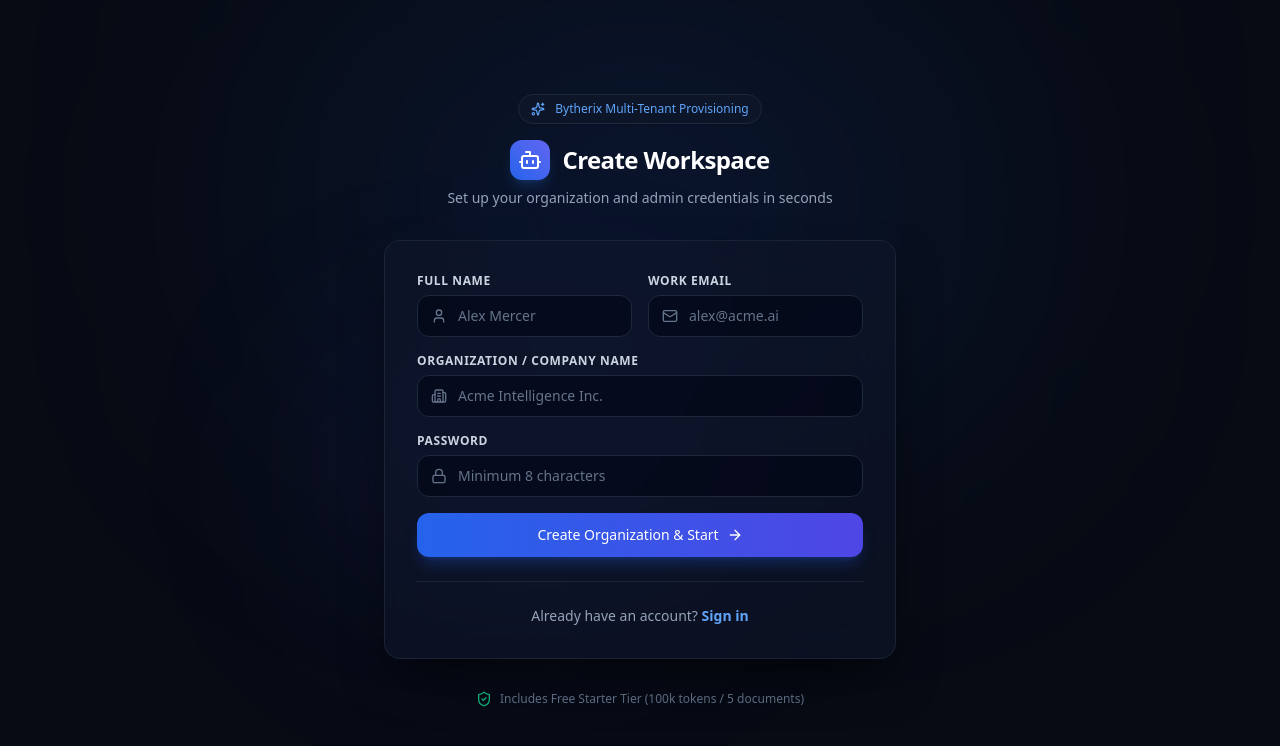
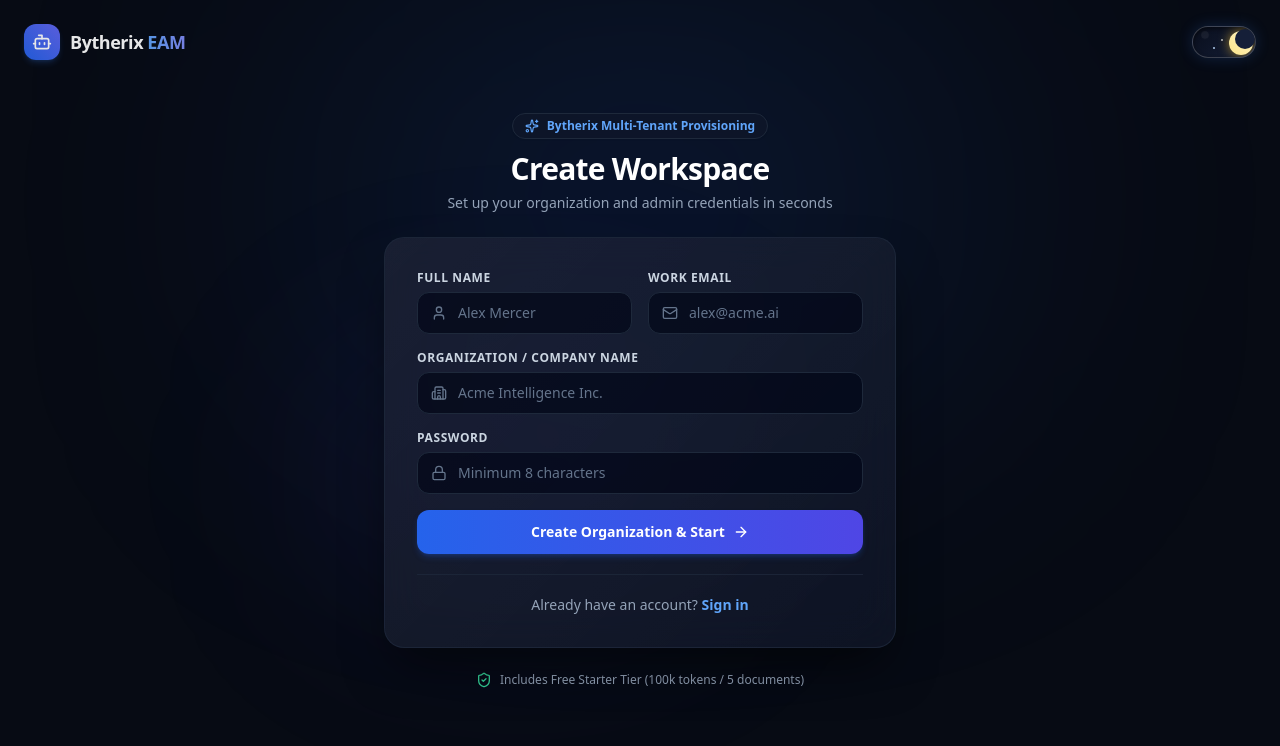
Before and after one commit to rustamtimalsina/bytherix-eam, a Next.js app in the folder frontend/: page /signup in a window 1280 px wide. Shown: the top 746 px of the page. Built offline with nearby package versions, Linux system fonts and the light colour scheme; no server answers.

Commit message:
feat(ui): add CosmicThemeToggle and 3D tactile card with full light/dark contrast to login and signup pages

```diff
--- a/frontend/src/app/signup/page.tsx
+++ b/frontend/src/app/signup/page.tsx
@@ -6,6 +6,8 @@ import { useRouter } from "next/navigation";
 import { Bot, Building2, Lock, Mail, User, ArrowRight, ShieldCheck, Sparkles } from "lucide-react";
 import { api } from "@/lib/api";
 import { useAuth } from "@/lib/auth-context";
+import { CosmicThemeToggle } from "@/components/CosmicThemeToggle";
+import { TiltCard3D } from "@/components/TiltCard3D";
 
 export default function SignupPage() {
   const router = useRouter();
@@ -39,37 +41,45 @@ export default function SignupPage() {
   };
 
   return (
-    <div className="relative min-h-screen flex items-center justify-center p-4 bg-[#070b14] overflow-hidden">
+    <div className="relative min-h-screen flex items-center justify-center p-4 bg-slate-50 dark:bg-[#070b14] text-slate-900 dark:text-white transition-colors duration-300 overflow-hidden">
+      {/* Top Navbar with Logo and Cosmic Theme Toggle */}
+      <header className="absolute top-0 left-0 right-0 p-4 sm:p-6 flex justify-between items-center max-w-7xl mx-auto z-20">
+        <Link href="/" className="flex items-center gap-2.5 opacity-90 hover:opacity-100 transition-opacity">
+          <div className="w-9 h-9 rounded-xl bg-gradient-to-tr from-blue-600 to-indigo-500 flex items-center justify-center shadow-md shadow-blue-500/20">
+            <Bot className="w-5 h-5 text-white" />
+          </div>
+          <span className="text-lg font-bold tracking-tight text-slate-900 dark:text-white">
+            Bytherix <span className="text-transparent bg-clip-text bg-gradient-to-r from-blue-600 to-indigo-600 dark:from-blue-400 dark:to-indigo-400">EAM</span>
+          </span>
+        </Link>
+        <CosmicThemeToggle />
+      </header>
+
       {/* Background ambient light */}
-      <div className="absolute top-1/4 left-1/2 -translate-x-1/2 -translate-y-1/2 w-[650px] h-[380px] bg-blue-600/15 blur-[140px] pointer-events-none rounded-full" />
-      <div className="absolute bottom-1/4 left-1/4 w-[400px] h-[250px] bg-indigo-600/10 blur-[100px] pointer-events-none rounded-full" />
+      <div className="absolute top-1/4 left-1/2 -translate-x-1/2 -translate-y-1/2 w-[650px] h-[380px] bg-blue-500/10 dark:bg-blue-600/15 blur-[140px] pointer-events-none rounded-full" />
+      <div className="absolute bottom-1/4 left-1/4 w-[400px] h-[250px] bg-indigo-500/10 dark:bg-indigo-600/10 blur-[100px] pointer-events-none rounded-full" />
 
-      <div className="relative w-full max-w-lg">
+      <div className="relative w-full max-w-lg pt-12 sm:pt-0">
         {/* Header branding */}
-        <div className="flex flex-col items-center mb-8 text-center">
-          <div className="flex items-center gap-2.5 px-3 py-1.5 rounded-full bg-slate-900/80 border border-slate-800 text-blue-400 text-xs font-medium mb-4 backdrop-blur-sm shadow-sm">
+        <div className="flex flex-col items-center mb-6 text-center">
+          <div className="flex items-center gap-2 px-3 py-1 rounded-full bg-slate-200/60 dark:bg-slate-900/80 border border-slate-300/60 dark:border-slate-800 text-blue-600 dark:text-blue-400 text-xs font-semibold mb-3 backdrop-blur-sm shadow-sm">
             <Sparkles className="w-3.5 h-3.5" />
             <span>Bytherix Multi-Tenant Provisioning</span>
           </div>
 
-          <div className="flex items-center gap-3">
-            <div className="w-10 h-10 rounded-xl bg-gradient-to-tr from-blue-600 to-indigo-500 flex items-center justify-center shadow-lg shadow-blue-500/20">
-              <Bot className="w-6 h-6 text-white" />
-            </div>
-            <h1 className="text-2xl font-bold tracking-tight text-white">
-              Create Workspace
-            </h1>
-          </div>
-          <p className="mt-2 text-sm text-slate-400">
+          <h1 className="text-2xl sm:text-3xl font-extrabold tracking-tight text-slate-900 dark:text-white">
+            Create Workspace
+          </h1>
+          <p className="mt-1.5 text-xs sm:text-sm text-slate-600 dark:text-slate-400">
             Set up your organization and admin credentials in seconds
           </p>
         </div>
 
-        {/* Card */}
-        <div className="rounded-2xl border border-slate-800/80 bg-slate-900/60 p-8 backdrop-blur-xl shadow-2xl shadow-black/60">
+        {/* 3D Tactile Card */}
+        <TiltCard3D maxTilt={5} className="card-depth-3d rounded-2xl border border-slate-200/90 dark:border-slate-800/80 bg-white/90 dark:bg-slate-900/60 p-6 sm:p-8 backdrop-blur-xl shadow-xl dark:shadow-2xl dark:shadow-black/60">
           {error && (
-            <div className="mb-6 p-3.5 rounded-xl bg-red-950/40 border border-red-800/60 text-red-300 text-sm flex items-center gap-2">
-              <ShieldCheck className="w-4 h-4 text-red-400 shrink-0" />
+            <div className="mb-5 p-3 rounded-xl bg-rose-50 dark:bg-rose-950/40 border border-rose-200 dark:border-rose-900/50 text-rose-700 dark:text-rose-300 text-xs flex items-center gap-2">
+              <ShieldCheck className="w-4 h-4 text-rose-500 shrink-0" />
               <span>{error}</span>
             </div>
           )}
@@ -77,70 +87,70 @@ export default function SignupPage() {
           <form onSubmit={handleSubmit} className="space-y-4">
             <div className="grid grid-cols-1 md:grid-cols-2 gap-4">
               <div>
-                <label className="block text-xs font-semibold uppercase tracking-wider text-slate-300 mb-1.5">
+                <label className="block text-xs font-semibold uppercase tracking-wider text-slate-700 dark:text-slate-300 mb-1.5">
                   Full Name
                 </label>
                 <div className="relative">
-                  <User className="w-4 h-4 text-slate-500 absolute left-3.5 top-1/2 -translate-y-1/2" />
+                  <User className="w-4 h-4 text-slate-400 dark:text-slate-500 absolute left-3.5 top-1/2 -translate-y-1/2" />
                   <input
                     type="text"
                     required
                     value={fullName}
                     onChange={(e) => setFullName(e.target.value)}
                     placeholder="Alex Mercer"
-                    className="w-full pl-10 pr-4 py-2.5 rounded-xl bg-slate-950/70 border border-slate-800 text-sm text-white placeholder-slate-500 focus:outline-none focus:border-blue-500 focus:ring-1 focus:ring-blue-500 transition-all"
+                    className="w-full pl-10 pr-4 py-2.5 rounded-xl bg-slate-50 dark:bg-slate-950/70 border border-slate-200 dark:border-slate-800 text-sm text-slate-900 dark:text-white placeholder-slate-400 dark:placeholder-slate-500 focus:outline-none focus:border-blue-500 focus:ring-1 focus:ring-blue-500 transition-all"
                   />
                 </div>
               </div>
 
               <div>
-                <label className="block text-xs font-semibold uppercase tracking-wider text-slate-300 mb-1.5">
+                <label className="block text-xs font-semibold uppercase tracking-wider text-slate-700 dark:text-slate-300 mb-1.5">
                   Work Email
                 </label>
                 <div className="relative">
-                  <Mail className="w-4 h-4 text-slate-500 absolute left-3.5 top-1/2 -translate-y-1/2" />
+                  <Mail className="w-4 h-4 text-slate-400 dark:text-slate-500 absolute left-3.5 top-1/2 -translate-y-1/2" />
                   <input
                     type="email"
                     required
                     value={email}
                     onChange={(e) => setEmail(e.target.value)}
                     placeholder="alex@acme.ai"
-                    className="w-full pl-10 pr-4 py-2.5 rounded-xl bg-slate-950/70 border border-slate-800 text-sm text-white placeholder-slate-500 focus:outline-none focus:border-blue-500 focus:ring-1 focus:ring-blue-500 transition-all"
+                    className="w-full pl-10 pr-4 py-2.5 rounded-xl bg-slate-50 dark:bg-slate-950/70 border border-slate-200 dark:border-slate-800 text-sm text-slate-900 dark:text-white placeholder-slate-400 dark:placeholder-slate-500 focus:outline-none focus:border-blue-500 focus:ring-1 focus:ring-blue-500 transition-all"
                   />
                 </div>
               </div>
             </div>
 
             <div>
-              <label className="block text-xs font-semibold uppercase tracking-wider text-slate-300 mb-1.5">
+              <label className="block text-xs font-semibold uppercase tracking-wider text-slate-700 dark:text-slate-300 mb-1.5">
                 Organization / Company Name
               </label>
               <div className="relative">
-                <Building2 className="w-4 h-4 text-slate-500 absolute left-3.5 top-1/2 -translate-y-1/2" />
+                <Building2 className="w-4 h-4 text-slate-400 dark:text-slate-500 absolute left-3.5 top-1/2 -translate-y-1/2" />
                 <input
                   type="text"
                   required
                   value={orgName}
                   onChange={(e) => setOrgName(e.target.value)}
                   placeholder="Acme Intelligence Inc."
-                  className="w-full pl-10 pr-4 py-2.5 rounded-xl bg-slate-950/70 border border-slate-800 text-sm text-white placeholder-slate-500 focus:outline-none focus:border-blue-500 focus:ring-1 focus:ring-blue-500 transition-all"
+                  className="w-full pl-10 pr-4 py-2.5 rounded-xl bg-slate-50 dark:bg-slate-950/70 border border-slate-200 dark:border-slate-800 text-sm text-slate-900 dark:text-white placeholder-slate-400 dark:placeholder-slate-500 focus:outline-none focus:border-blue-500 focus:ring-1 focus:ring-blue-500 transition-all"
                 />
               </div>
             </div>
 
             <div>
-              <label className="block text-xs font-semibold uppercase tracking-wider text-slate-300 mb-1.5">
+              <label className="block text-xs font-semibold uppercase tracking-wider text-slate-700 dark:text-slate-300 mb-1.5">
                 Password
               </label>
               <div className="relative">
-                <Lock className="w-4 h-4 text-slate-500 absolute left-3.5 top-1/2 -translate-y-1/2" />
+                <Lock className="w-4 h-4 text-slate-400 dark:text-slate-500 absolute left-3.5 top-1/2 -translate-y-1/2" />
                 <input
                   type="password"
                   required
                   value={password}
                   onChange={(e) => setPassword(e.target.value)}
                   placeholder="Minimum 8 characters"
-                  className="w-full pl-10 pr-4 py-2.5 rounded-xl bg-slate-950/70 border border-slate-800 text-sm text-white placeholder-slate-500 focus:outline-none focus:border-blue-500 focus:ring-1 focus:ring-blue-500 transition-all"
+                  className="w-full pl-10 pr-4 py-2.5 rounded-xl bg-slate-50 dark:bg-slate-950/70 border border-slate-200 dark:border-slate-800 text-sm text-slate-900 dark:text-white placeholder-slate-400 dark:placeholder-slate-500 focus:outline-none focus:border-blue-500 focus:ring-1 focus:ring-blue-500 transition-all"
                 />
               </div>
             </div>
@@ -148,7 +158,7 @@ export default function SignupPage() {
             <button
               type="submit"
               disabled={isLoading}
-              className="w-full mt-4 py-3 rounded-xl bg-gradient-to-r from-blue-600 to-indigo-600 hover:from-blue-500 hover:to-indigo-500 text-white font-medium text-sm flex items-center justify-center gap-2 transition-all shadow-lg shadow-blue-600/25 disabled:opacity-50 disabled:cursor-not-allowed"
+              className="w-full mt-3 py-3 rounded-xl bg-gradient-to-r from-blue-600 to-indigo-600 hover:from-blue-500 hover:to-indigo-500 text-white font-semibold text-sm flex items-center justify-center gap-2 transition-all shadow-md shadow-blue-600/25 disabled:opacity-50 disabled:cursor-not-allowed cursor-pointer"
             >
               {isLoading ? (
                 <div className="w-5 h-5 border-2 border-white/20 border-t-white rounded-full animate-spin" />
@@ -161,22 +171,22 @@ export default function SignupPage() {
             </button>
           </form>
 
-          <div className="mt-6 pt-6 border-t border-slate-800/80 text-center">
-            <p className="text-sm text-slate-400">
+          <div className="mt-5 pt-5 border-t border-slate-200 dark:border-slate-800/80 text-center">
+            <p className="text-xs sm:text-sm text-slate-600 dark:text-slate-400">
               Already have an account?{" "}
               <Link
                 href="/login"
-                className="text-blue-400 hover:text-blue-300 font-semibold transition-colors"
+                className="text-blue-600 dark:text-blue-400 hover:text-blue-700 dark:hover:text-blue-300 font-semibold transition-colors"
               >
                 Sign in
               </Link>
             </p>
           </div>
-        </div>
+        </TiltCard3D>
 
         {/* Info pill */}
-        <div className="mt-8 flex items-center justify-center gap-2 text-xs text-slate-500">
-          <ShieldCheck className="w-4 h-4 text-emerald-500" />
+        <div className="mt-6 flex items-center justify-center gap-2 text-xs text-slate-500 dark:text-slate-400">
+          <ShieldCheck className="w-4 h-4 text-emerald-600 dark:text-emerald-400" />
           <span>Includes Free Starter Tier (100k tokens / 5 documents)</span>
         </div>
       </div>
```
Also changed, not shown: frontend/src/app/login/page.tsx (+42 -32 lines).
